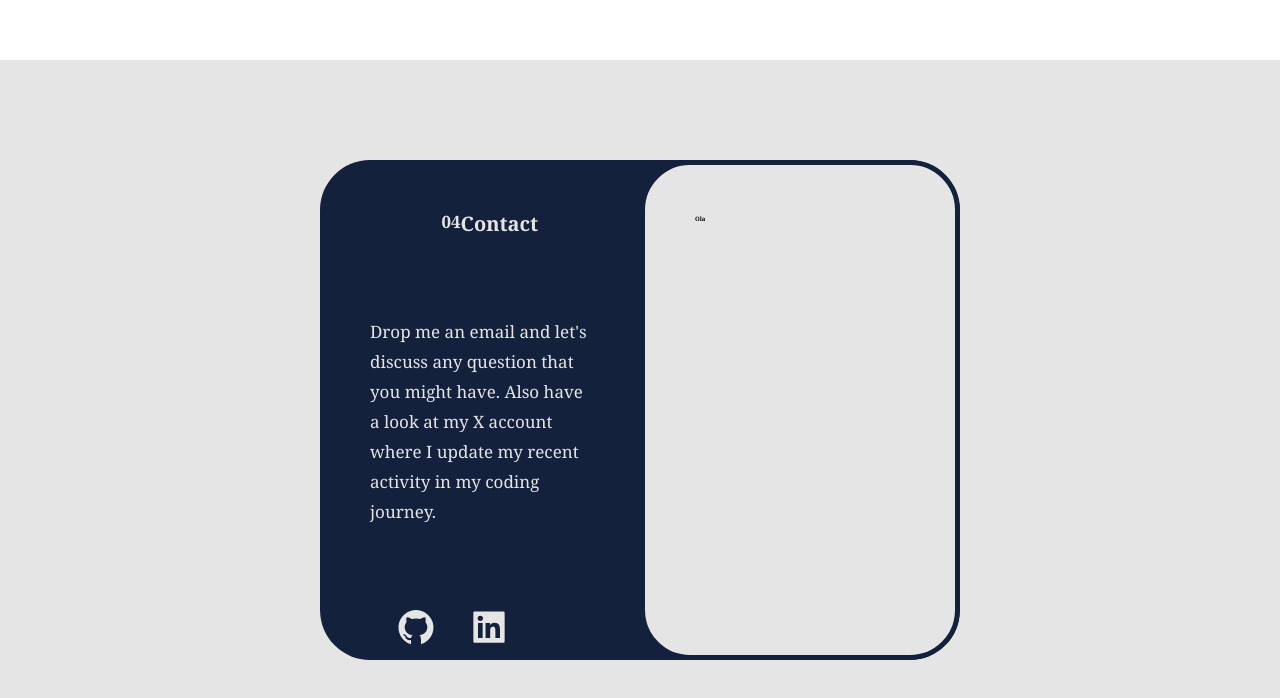
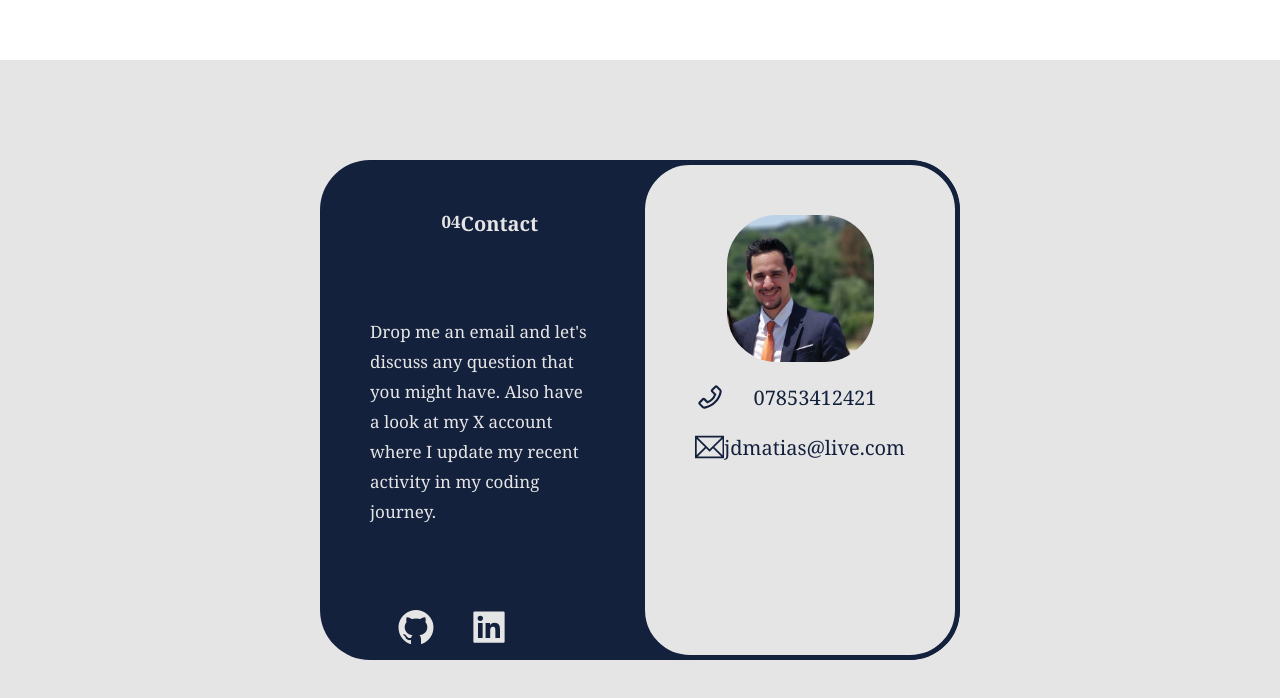
Before and after one commit to Joao-Matias/my-cv, a React (Create React App) app: page / in a window 1280 px wide. Shown: the part 4206-4904 px from the top of the page. Built offline with nearby package versions, Linux system fonts and the light colour scheme; some icons are missing.

Commit message:
Contact section completed

```diff
--- a/package.json
+++ b/package.json
@@ -10,7 +10,7 @@
     "ionicons": "^7.1.2",
     "react": "^18.2.0",
     "react-dom": "^18.2.0",
-    "react-icons": "^4.10.1",
+    "react-icons": "^4.11.0",
     "react-in-viewport": "^1.0.0-alpha.30",
     "react-ionicons": "^4.2.1",
     "react-router-dom": "^6.15.0",
--- a/src/components/contact/contact.component.jsx
+++ b/src/components/contact/contact.component.jsx
@@ -4,8 +4,12 @@ import { Link } from 'react-router-dom';
 
 import { IconContext } from 'react-icons';
 
-import { AiFillGithub, AiFillLinkedin } from 'react-icons/ai';
-import { FaTwitter } from 'react-icons/fa6';
+import { AiFillGithub, AiFillLinkedin, AiOutlinePhone } from 'react-icons/ai';
+import { FaXTwitter } from 'react-icons/fa6';
+import { TfiEmail } from 'react-icons/tfi';
+
+import userImg from '../../img/JMatias-pic2.jpeg';
+import { Fragment } from 'react';
 
 const Contact = () => {
   return (
@@ -42,14 +46,34 @@ const Contact = () => {
             <div className={style.contactLinkedinBox}>
               <IconContext.Provider value={{ color: '#e5e5e5', size: '4rem' }}>
                 <Link to={'https://twitter.com/JoaoDMatias'} target='_blank'>
-                  <FaTwitter />
+                  <FaXTwitter />
                 </Link>
               </IconContext.Provider>
             </div>
           </div>
         </div>
-        <div className={style.contactEmailBox}>
-          <h1>Ola</h1>
+        <div className={style.contactDetailsBox}>
+          <div className={style.contactImgBox}>
+            <img
+              src={userImg}
+              alt='This cv creator'
+              className={style.contactImg}
+            />
+          </div>
+          <div className={style.contactDetailsCont}>
+            <div className={style.contactPhoneCont}>
+              <IconContext.Provider value={{ color: '#14213d', size: '3rem' }}>
+                <AiOutlinePhone className={style.contactContacts} />
+              </IconContext.Provider>
+              <p className={style.contactNumber}>07853412421</p>
+            </div>
+            <div className={style.contactPhoneCont}>
+              <IconContext.Provider value={{ color: '#14213d', size: '3rem' }}>
+                <TfiEmail className={style.contactContacts} />
+                <p className={style.contactNumber}>jdmatias@live.com</p>
+              </IconContext.Provider>
+            </div>
+          </div>
         </div>
       </div>
     </section>
--- a/src/components/contact/contact.module.css
+++ b/src/components/contact/contact.module.css
@@ -57,7 +57,10 @@
   width: 10%;
 }
 
-.contactEmailBox {
+.contactDetailsBox {
+  display: flex;
+  flex-direction: column;
+  gap: 2rem;
   width: 50%;
 
   padding: 5rem;
@@ -66,3 +69,44 @@
   border: 0.5rem solid #14213d;
   border-radius: 5rem;
 }
+
+.contactImgBox {
+  display: flex;
+
+  justify-content: center;
+
+  overflow: hidden;
+}
+
+.contactImg {
+  width: 70%;
+  border-radius: 5rem;
+}
+
+.contactDetailsCont {
+  display: flex;
+  flex-direction: column;
+  gap: 2rem;
+
+  justify-content: flex-start;
+  width: 100%;
+}
+
+.contactPhoneCont {
+  display: flex;
+  flex-direction: row;
+  width: 100%;
+  margin: 0;
+  justify-content: center;
+}
+
+.contactContacts {
+  margin: 0;
+}
+
+.contactNumber {
+  display: flex;
+  align-items: center;
+  font-size: 2rem;
+  color: #14213d;
+}
```
Also changed, not shown: src/img/JMatias-pic2.jpeg (added), 1 other file (tests, documents, lock files or other folders).
